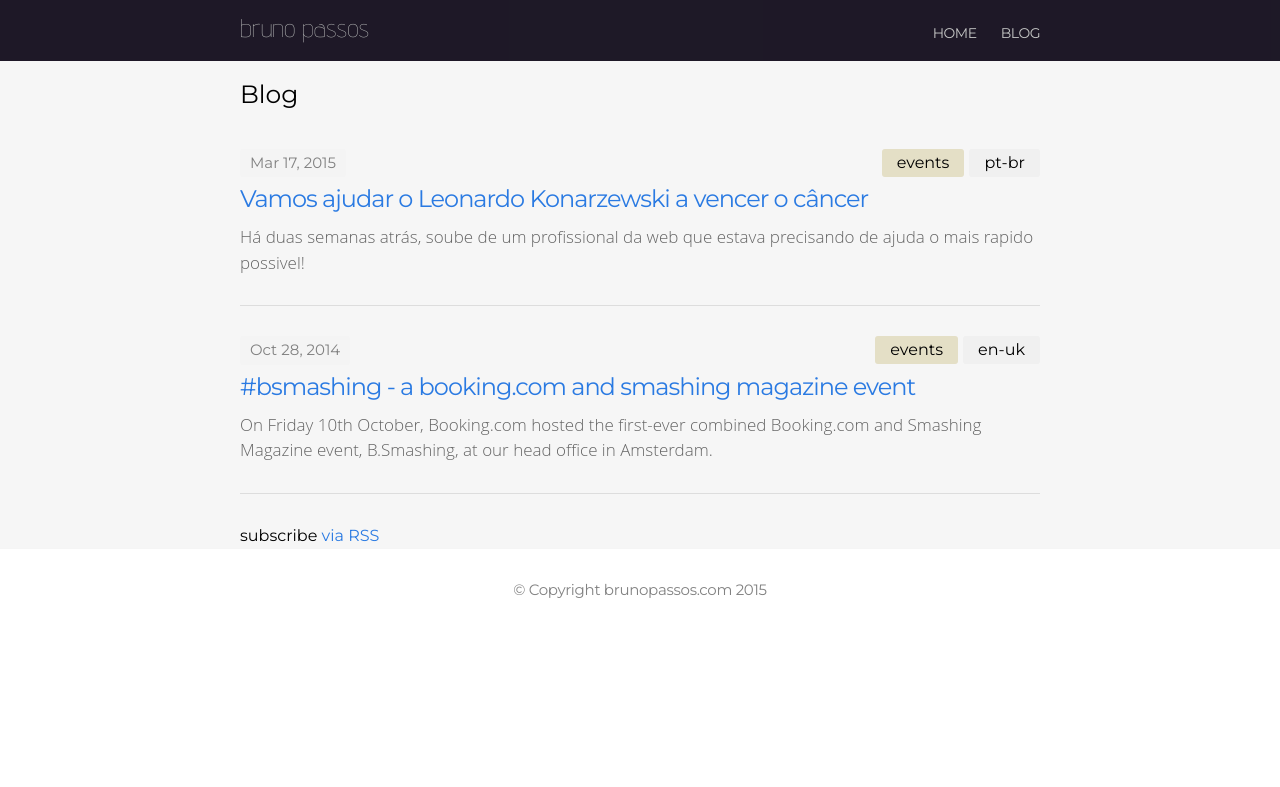
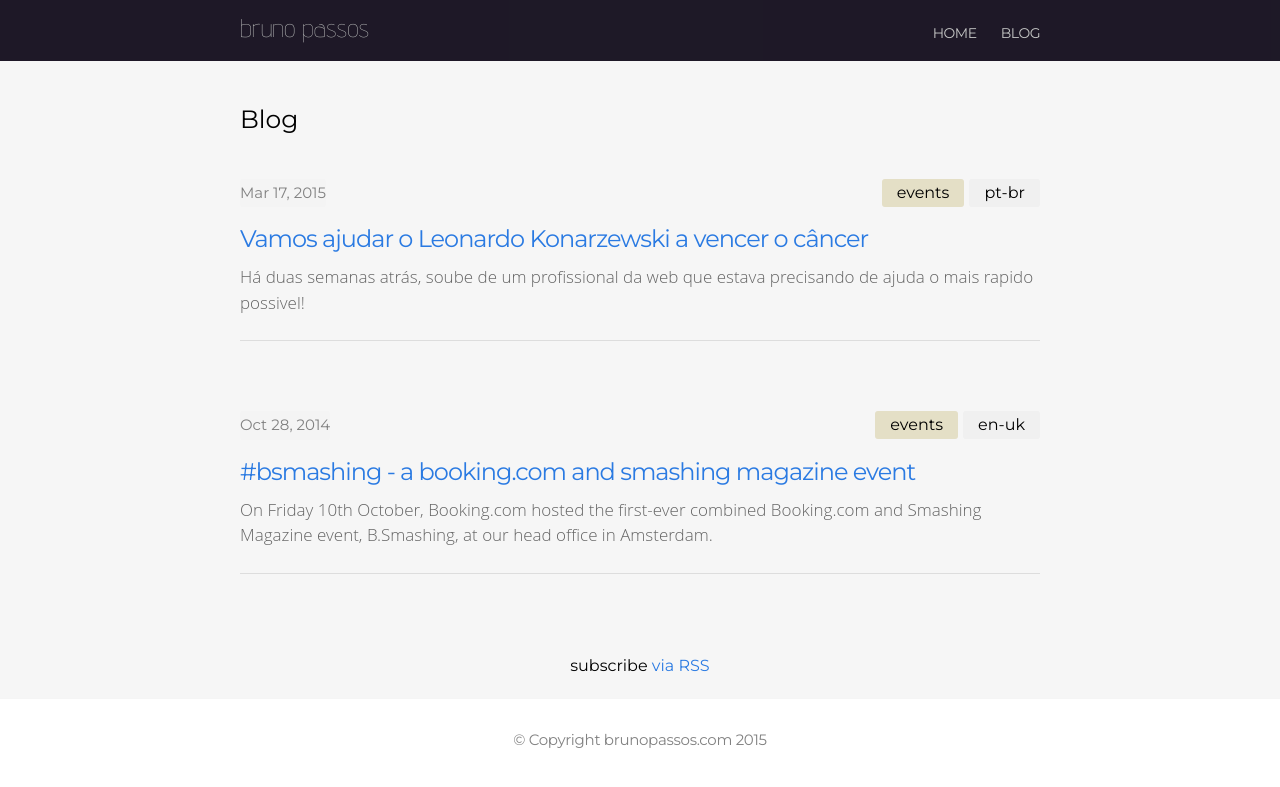
Before and after one commit to bpassos-zz/bpassos.github.io, a Jekyll site: the page built from blog/index.html, in a window 1280 px wide. Shown: the top 787 px of the page. Built offline with Jekyll 4.4.1, drawn with Linux system fonts in a browser that asks for light colours; nearby versions of some CDN libraries; some web fonts are replaced; library files that are not in the unit come from our copies.

Commit message:
Changes to blog page styles

```diff
--- a/assets/css/main.css
+++ b/assets/css/main.css
@@ -315,11 +315,11 @@ li {
 /* ----------------------------------------------------------*/
 
 .home {
-  margin-top: 15px;
+  margin-top: 40px;
 }
 
 .home h1 {
-  margin-bottom: 35px;
+  margin-bottom: 40px;
   font-size: 25px;
 }
 
@@ -371,13 +371,13 @@ li {
   }
 
 .posts li {
-  margin-bottom: 30px;
-  padding-bottom: 20px;
+  margin-bottom: 70px;
+  padding-bottom: 15px;
   border-bottom: 1px solid #DDD;
 }
 
 .posts .post-info {
-  margin-bottom: 10px;
+  margin-bottom: 20px;
 }
 
 .posts .post-cat {
@@ -408,7 +408,7 @@ li {
   background: #F4F4F4;
   display: inline-block;
   border-radius: 3px;
-  padding: 3px 10px;
+  padding: 3px 0;
 }
 
 .post-head {
@@ -462,7 +462,7 @@ li {
     margin-right: 2px;
   }
 .post-header {
-  margin: 10px 0 30px;
+  margin: 0 0 30px;
   padding-top: 70px;
 }
 
@@ -572,7 +572,6 @@ li {
 .post pre.terminal code { background-color: #333; }
 
 .post-image {
-  margin-top: 61px;
   width: 100%;
   height: 300px;
   background: #ddd;
@@ -585,6 +584,11 @@ li {
   font-size: 20px;
   color: #888;
   margin: 35px;
+}
+
+.rss-subscribe {
+    text-align: center;
+    padding: 10px 0 20px;
 }
 
 .spinner {
@@ -680,7 +684,7 @@ li {
 
   .intro-description {
     line-height: 35px;
-    font-size: 1.1em;
+    font-size: 1.2em;
   }
 
   .title a{
```
